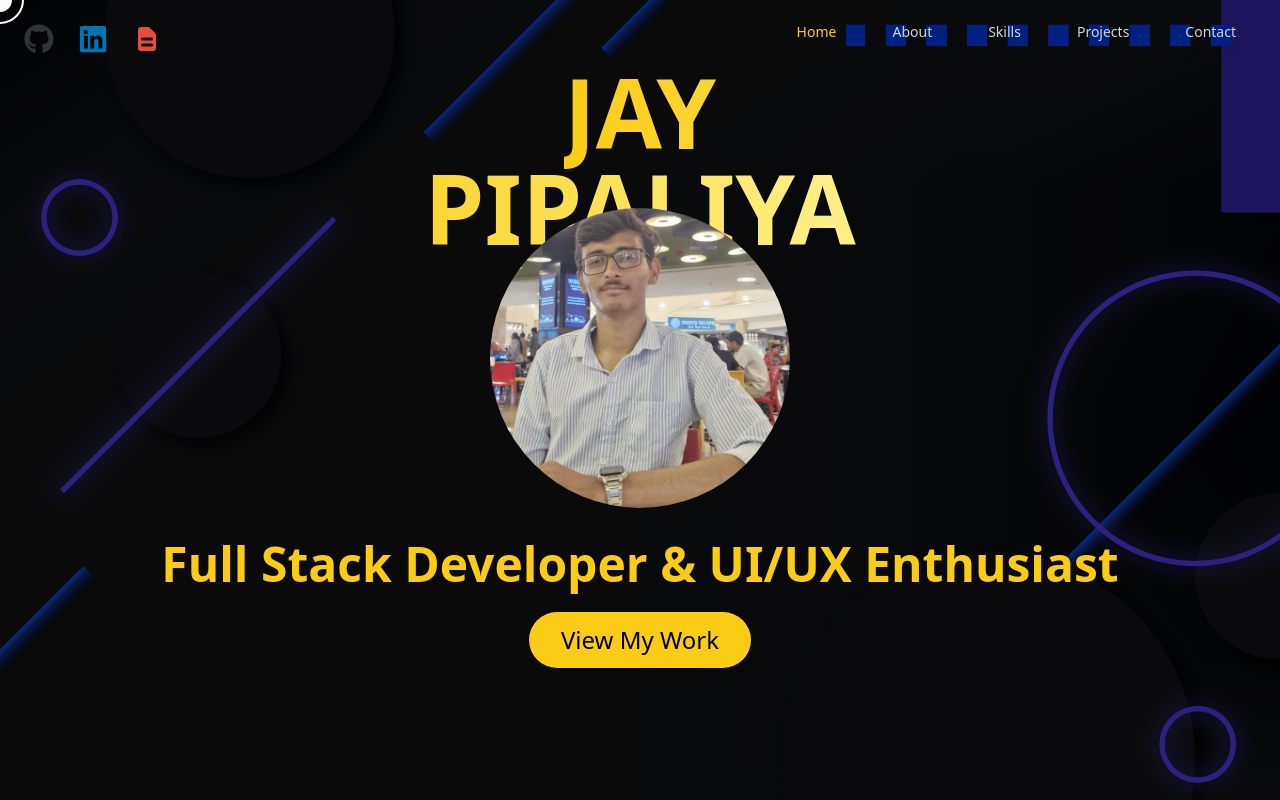
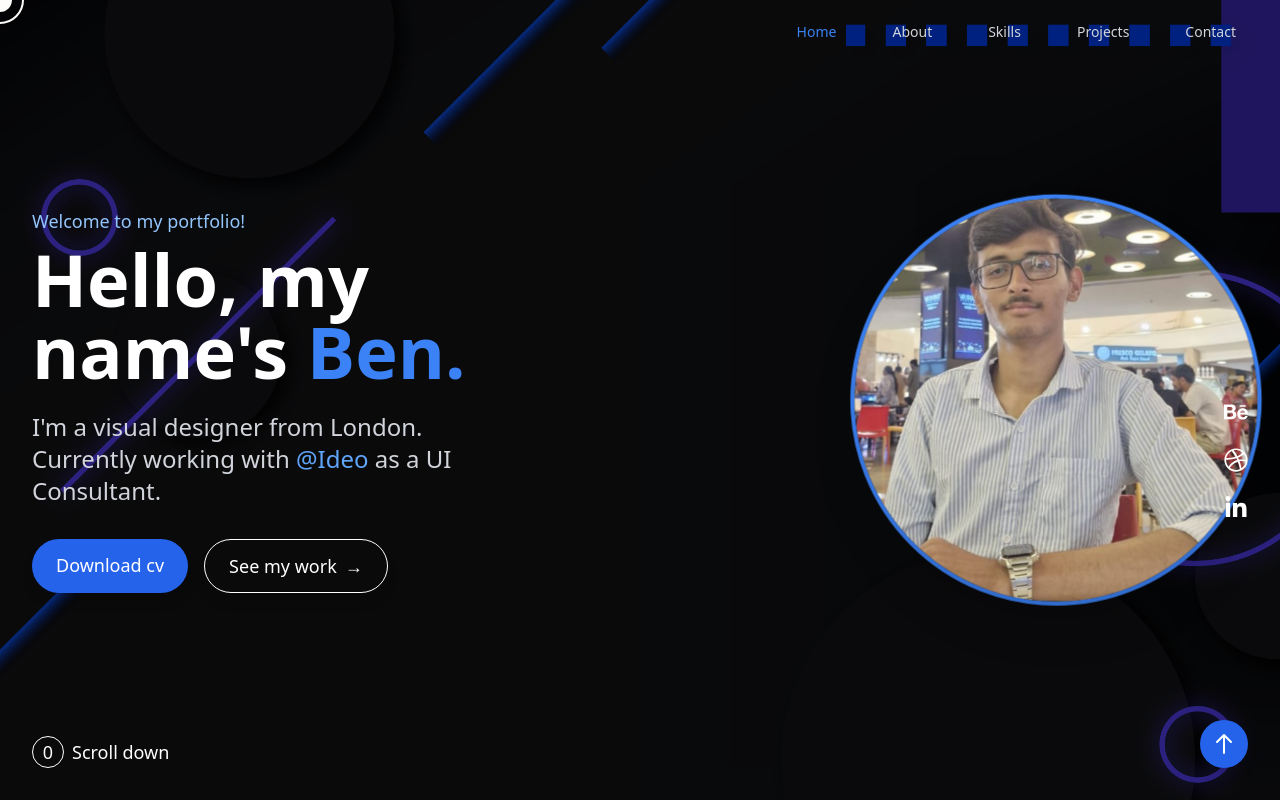
Before and after one commit to jayp927/Portfolio2, a Next.js app: page / in a window 1280 px wide. Shown: the top 800 px of the page. Built offline with nearby package versions, Linux system fonts and the light colour scheme.

Commit message:
UI homepage

```diff
--- a/app/components/Navbar.tsx
+++ b/app/components/Navbar.tsx
@@ -93,7 +93,7 @@ const Navbar = () => {
                   onClick={() => scrollToSection(item.path.slice(1))}
                   className={`px-3 py-2 text-sm font-medium transition-colors ${
                     activeSection === item.path.slice(1)
-                      ? 'text-yellow-400'
+                      ? 'text-blue-500'
                       : 'text-gray-300 hover:text-white'
                   }`}
                 >
--- a/app/components/SocialLinks.tsx
+++ b/app/components/SocialLinks.tsx
@@ -1,41 +1,45 @@
 'use client'
 
 import { motion } from 'framer-motion'
-import { FaGithub, FaLinkedin } from 'react-icons/fa'
-import { HiDocumentText } from 'react-icons/hi'
+import { FaBehance, FaDribbble, FaLinkedinIn } from 'react-icons/fa'
 
 const SocialLinks = () => {
   return (
     <motion.div
-      initial={{ opacity: 0, x: -20 }}
+      initial={{ opacity: 0, x: 50 }}
       animate={{ opacity: 1, x: 0 }}
-      transition={{ duration: 0.5, delay: 0.2 }}
-      className="fixed top-6 left-6 z-50 flex gap-6"
+      transition={{ duration: 0.8, delay: 0.6 }}
+      className="fixed right-8 top-1/2 -translate-y-1/2 flex flex-col items-center space-y-6 z-50"
     >
+      {/* Removed: <p className="text-white text-sm tracking-widest">FOLLOW ME ON</p> */}
+      {/* Removed: <div className="w-px h-16 bg-white opacity-50" /> */}
+      <div className="flex flex-col space-y-6">
         <a
-        href="https://github.com/jayp927"
+          href="#"
           target="_blank"
           rel="noopener noreferrer"
-        className="text-3xl text-[#333] hover:text-[#6e5494] transition-colors"
+          className="text-white text-2xl hover:text-blue-400 transition-colors"
         >
-        <FaGithub />
+          <FaBehance />
         </a>
         <a
-        href="https://www.linkedin.com/in/jay-pipaliya-117369326/"
+          href="#"
           target="_blank"
           rel="noopener noreferrer"
-        className="text-3xl text-[#0077b5] hover:text-[#00a0dc] transition-colors"
+          className="text-white text-2xl hover:text-pink-400 transition-colors"
         >
-        <FaLinkedin />
+          <FaDribbble />
         </a>
         <a
-        href="https://drive.google.com/file/d/1MuqtAhoh2Iw8dwx9UhJMX4S5Ki-IVmb0/view?usp=drive_link"
+          href="#"
           target="_blank"
           rel="noopener noreferrer"
-        className="text-3xl text-[#e74c3c] hover:text-[#c0392b] transition-colors"
+          className="text-white text-2xl hover:text-blue-600 transition-colors"
         >
-        <HiDocumentText />
+          <FaLinkedinIn />
         </a>
+      </div>
+      {/* Removed: <div className="w-px h-16 bg-white opacity-50" /> */}
     </motion.div>
   )
 }
--- a/app/page.tsx
+++ b/app/page.tsx
@@ -17,10 +17,12 @@ export default function Home() {
       animate={{ opacity: 1 }}
       transition={{ duration: 0.5 }}
     >
+
+      {/* Social Links - will be repositioned and styled */}
       <SocialLinks />
 
       {/* Hero Section */}
-      <section id="home" className="relative min-h-screen flex flex-col overflow-hidden">
+      <section id="home" className="relative min-h-screen flex flex-col items-center justify-center overflow-hidden p-4 md:p-8">
         {/* Sticky Background Image */}
         <div className="fixed inset-0 w-full h-full">
           <Image
@@ -33,27 +35,50 @@ export default function Home() {
           <div className="absolute inset-0 bg-black/50" /> {/* Overlay for better text readability */}
         </div>
 
-        {/* Content */} {/* Adjusted layout for responsiveness */}
-        <div className="relative z-10 w-full max-w-7xl mx-auto px-4 flex flex-col items-center justify-center h-full text-center pt-16 pb-8">
+        {/* Content */}
+        <div className="relative z-10 w-full max-w-7xl mx-auto flex flex-col lg:flex-row items-center justify-between h-full text-center lg:text-left gap-8">
+          {/* Left Content */}
+          <motion.div
+            initial={{ opacity: 0, x: -50 }}
+            animate={{ opacity: 1, x: 0 }}
+            transition={{ duration: 0.8, delay: 0.2 }}
+            className="flex flex-col items-center lg:items-start"
+          >
+            <p className="text-blue-300 text-lg mb-2">Welcome to my portfolio!</p>
+            <h1 className="text-white text-5xl md:text-7xl font-bold leading-tight mb-6">
+              Hello, my <br /> name&apos;s <span className="text-blue-500">Ben.</span>
+            </h1>
+            <p className="text-gray-300 text-xl md:text-2xl mb-8 max-w-md">
+              I&apos;m a visual designer from London. Currently working with <span className="text-blue-400">@Ideo</span> as a UI Consultant.
+            </p>
+            <div className="flex space-x-4">
+              <a
+                href="/Ben_Parker_CV.pdf"
+                download
+                className="bg-blue-600 text-white px-6 py-3 rounded-full text-lg hover:bg-blue-700 transition-colors shadow-lg"
+              >
+                Download cv
+              </a>
+              <a
+                href="#projects"
+                className="border border-white text-white px-6 py-3 rounded-full text-lg hover:bg-white hover:text-blue-600 transition-colors shadow-lg flex items-center"
+              >
+                See my work <span className="ml-2">→</span>
+              </a>
+            </div>
+          </motion.div>
 
-            <motion.h1
-              initial={{ opacity: 0, y: 20 }}
-              animate={{ opacity: 1, y: 0 }}
-              transition={{ duration: 0.8, delay: 0.2 }}
-              className="relative z-10 text-5xl md:text-8xl font-bold leading-none mb-8"
+          {/* Right Content - Image and Circular Ring */}
+          <motion.div
+            initial={{ opacity: 0, x: 50, scale: 0.8 }}
+            animate={{ opacity: 1, x: 0, scale: 1 }}
+            transition={{ duration: 0.8, delay: 0.4 }}
+            className="relative w-72 h-72 md:w-96 md:h-96 flex items-center justify-center z-20 animate-pulse-slow"
           >
-              <span className="bg-clip-text text-transparent bg-gradient-to-r from-yellow-400 to-yellow-200">
-                JAY<br/>PIPALIYA
-              </span>
-            </motion.h1>
-
-
-              <motion.div
-                initial={{ opacity: 1, scale: 0.8 }}
-                animate={{ scale: 1 }}
-                transition={{ duration: 0.8, delay: 0.4 }}
-                className="relative z-20 w-[200px] h-[200px] md:w-[300px] md:h-[300px] rounded-full overflow-hidden mb-8 -mt-20 md:-mt-51"
-              >
+            {/* Circular ring with pulse animation */}
+            <div className="absolute inset-0 rounded-full outline outline-4 outline-blue-500" />
+            {/* Image within the ring */}
+            <div className="relative w-full h-full rounded-full overflow-hidden shadow-2xl">
               <Image
                 src="/images/jay.jpg"
                 alt="Jay Pipaliya"
@@ -61,27 +86,33 @@ export default function Home() {
                 className="object-cover"
                 priority
               />
+            </div>
           </motion.div>
+        </div>
 
-            {/* Text and Button repositioned after image */}
+        {/* Scroll Indicator (Bottom Left) */}
         <motion.div
           initial={{ opacity: 0, y: 20 }}
           animate={{ opacity: 1, y: 0 }}
           transition={{ duration: 0.8, delay: 0.6 }}
-              className="relative z-10 space-y-6 z-100"
+          className="absolute bottom-8 left-8 text-white flex items-center text-lg"
         >
-              <p className="text-xl md:text-5xl font-semibold text-yellow-400">
-                Full Stack Developer & UI/UX Enthusiast
-              </p>
-              <a
-                href="#projects"
-                className="bg-yellow-400 text-black px-8 py-3 rounded-full text-2xl hover:bg-yellow-300 transition-colors inline-block"
-              >
-                View My Work
-              </a>
+          <span className="border border-white rounded-full w-8 h-8 flex items-center justify-center mr-2">0</span>
+          Scroll down
         </motion.div>
 
-        </div>
+        {/* Scroll to Top Button (Bottom Right) */}
+        <motion.a
+          href="#home"
+          initial={{ opacity: 0, y: 20 }}
+          animate={{ opacity: 1, y: 0 }}
+          transition={{ duration: 0.8, delay: 0.6 }}
+          className="fixed bottom-8 right-8 bg-blue-600 text-white p-3 rounded-full hover:bg-blue-700 transition-colors shadow-lg z-50"
+        >
+          <svg xmlns="http://www.w3.org/2000/svg" className="h-6 w-6" fill="none" viewBox="0 0 24 24" stroke="currentColor">
+            <path strokeLinecap="round" strokeLinejoin="round" strokeWidth={2} d="M5 10l7-7m0 0l7 7m-7-7v18" />
+          </svg>
+        </motion.a>
       </section>
 
       <About />
--- a/tailwind.config.js
+++ b/tailwind.config.js
@@ -11,6 +11,15 @@ module.exports = {
         'gradient-radial': 'radial-gradient(var(--tw-gradient-stops))',
         'gradient-conic': 'conic-gradient(from 180deg at 50% 50%, var(--tw-gradient-stops))',
       },
+      keyframes: {
+        'pulse-slow': {
+          '0%, 100%': { transform: 'scale(1)' },
+          '50%': { transform: 'scale(1.05)' },
+        }
+      },
+      animation: {
+        'pulse-slow': 'pulse-slow 3s infinite ease-in-out',
+      }
     },
   },
   plugins: [],
```
Also changed, not shown: app/components/Header.tsx (+42 -53 lines). Lines whose indentation alone changed are shown as unchanged.
